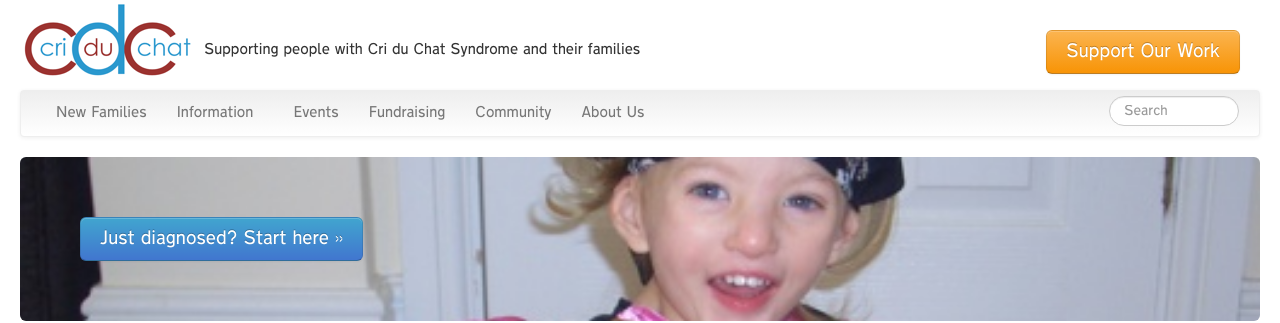
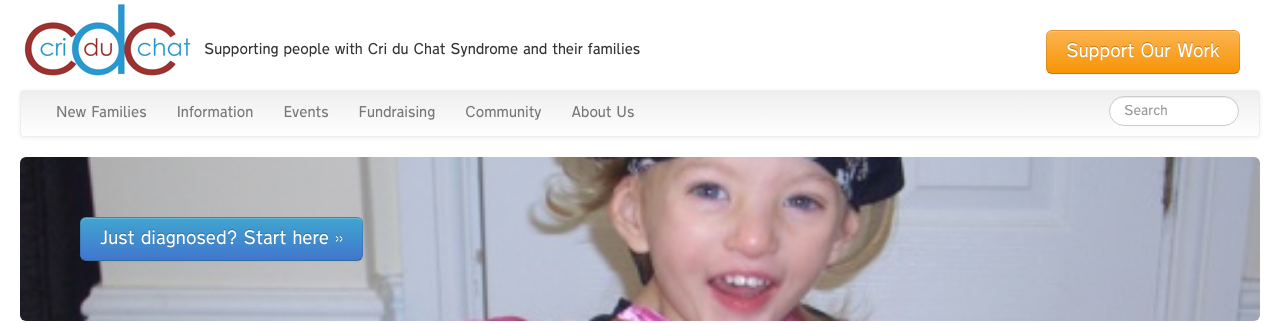
Before and after one commit to lucyjanetetlow/cdcssg.github.io, a Jekyll site: the page built from index.html, in a window 1280 px wide. Shown: the top 323 px of the page. Built offline with Jekyll 4.4.1, drawn with Linux system fonts in a browser that asks for light colours; nearby versions of some CDN libraries; comment, search, counter and statistics services are not loaded.

Commit message:
Autocreate top navbar

```diff
--- /dev/null
+++ b/_includes/navbar.html
@@ -0,0 +1,23 @@
+<div class="navbar">
+  <div class="navbar-inner">
+    <ul class="nav">
+      {% for section in site.data.navigation.tree %}
+        {% assign title = section[0] %}
+        {% assign links = section[1] %}
+        <li{% if page.group == section[0] %} class='active'{% endif %}>
+          <a href="{{ links[title] }}">{{ section[0] }}</a>
+        </li>
+      {% endfor %}
+    </ul>
+    <a class="btn btn-navbar" data-toggle="collapse" data-target=".nav-collapse">
+      <i class='fa fa-chevron-down' style='color: black'></i>
+    </a>
+    <div class="nav-collapse collapse">
+      <ul class="nav">
+      </ul>
+      <form class="navbar-search pull-right" action='/search.html' method='get'>
+        <input type="text" class="search-query" name='query' placeholder="Search">
+      </form>
+    </div>
+  </div>
+</div>
--- a/_layouts/main.html
+++ b/_layouts/main.html
@@ -26,40 +26,9 @@
         <div class='pull-left'><a id='logo' href="/"><img src='/img/logo.png' alt='CdCSSG Logo'></a></div>
         <div class='tagline hidden-phone'>Supporting people with Cri du Chat Syndrome and their families</div>
       </div>
-      <div class="navbar">
-        <div class="navbar-inner">
-          <ul class="nav">
-            <li{% if page.group == 'start_here' %} class='active'{% endif %}>
-              <a href="/start_here/index.html">New Families</a>
-            </li>
-            <li{% if page.group == 'information' %} class='active'{% endif %}>
-              <a href="/information/index.html">Info<span class='hidden-phone'>rmation</span></a>
-            </li>
-          </ul>
-          <a class="btn btn-navbar" data-toggle="collapse" data-target=".nav-collapse">
-            <i class='fa fa-chevron-down' style='color: black'></i>
-          </a>
-          <div class="nav-collapse collapse">
-            <ul class="nav">
-              <li{% if page.group == 'events' %} class='active'{% endif %}>
-                <a href="/events/index.html">Events</a>
-              </li>
-              <li{% if page.group == 'fundraising' %} class='active'{% endif %}>
-                <a href="/fundraising/index.html">Fundraising</a>
-              </li>
-              <li{% if page.group == 'community' %} class='active'{% endif %}>
-                <a href="/community/index.html">Community</a>
-              </li>
-              <li{% if page.group == 'about' %} class='active'{% endif %}>
-                <a href="/about/index.html">About Us</a>
-              </li>
-            </ul>
-            <form class="navbar-search pull-right" action='/search.html' method='get'>
-              <input type="text" class="search-query" name='query' placeholder="Search">
-            </form>
-          </div>
-        </div>
-      </div>
+
+      {% include navbar.html %}
+
       <div class='row-fluid visible-phone'>
         <p>
           <a id='donate-lower' class='btn btn-warning btn-large btn-block' href='/fundraising/donate.html'>Support Our Work</a>
```
